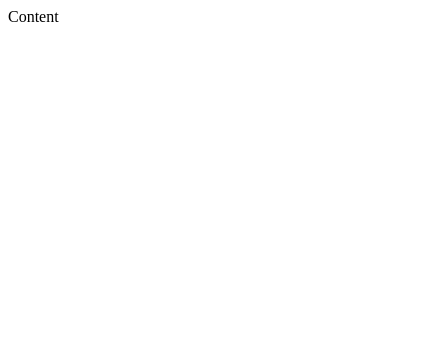
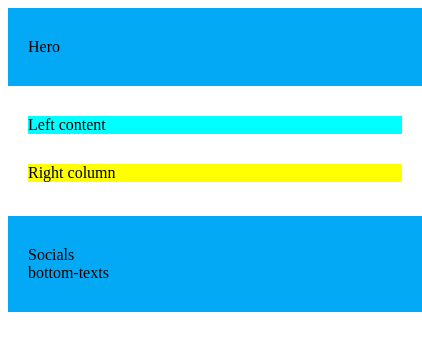
Before and after one commit to R3MIGIJUS/11-Comming-soon, a website: page index.html in a window 390 px wide. Shown: the whole page, 422 px wide, since content can reach past the window. Drawn offline with Linux system fonts and the light colour scheme.

Commit message:
Basic structure

```diff
--- a/css/base/layout.css
+++ b/css/base/layout.css
@@ -0,0 +1,88 @@
+.container {
+    display: inline-block;
+    width: 100%;
+    padding: 20px 0;
+}
+
+.row-small {
+
+    display: inline-block;
+    width: 600px;
+    margin: 0 calc(50% - 300px);
+
+
+}
+
+.row-big {
+
+    display: inline-block;
+    width: 1000px;
+    margin: 0 calc(50% - 500px);
+
+
+}
+
+.right-column {
+    float: right;
+    width: 40%;
+    background-color: yellow;
+
+}
+
+.left-column {
+    float: left;
+    width: 50%;
+    background-color: aqua;
+
+
+}
+
+
+@media (max-width: 1100px) {
+
+.row-big {
+    width: 900px;
+    margin: 0 calc(50% - 450px);
+}
+}
+
+@media (max-width: 960px) {
+
+    .row-big {
+        width:700px;
+        margin: 0 calc(50% - 350px);
+    }
+    }
+
+@media (max-width: 740px){
+
+    .container {
+
+        padding: 30px 20px;
+    }
+    .row-small {
+
+        width: 100%;
+        margin: 0;
+
+    }
+
+    .row-big {
+
+        width: 100%;
+        margin: 0;
+
+
+    }
+    .right-column {
+
+        width: 100%;
+        margin-top: 30px;
+    }
+
+    .left-column {
+
+        width: 100%;
+
+    }
+}
--- a/css/base/variables.css
+++ b/css/base/variables.css
@@ -0,0 +1,5 @@
+:root {
+
+--primary-color: #03A9F5;
+--secondary-color : #EA1E63;
+}
--- a/css/home.css
+++ b/css/home.css
@@ -18,3 +18,13 @@
 
 
 /* Other css style like (h1, p, and other) */
+
+.primary {
+   background-color: var(--primary-color);
+
+}
+
+.secondary {
+    background-color: var(--secondary-color);
+
+ }
--- a/index.html
+++ b/index.html
@@ -8,6 +8,32 @@
     <link rel="stylesheet" href="./css/home.css">
 </head>
 <body>
-    Content
+    <div class="container hero primary">
+        <div class="row-small">
+            Hero
+        </div>
+    </div>
+
+    <main class="container">
+        <div class="left-column">
+            Left content
+        </div>
+
+        <div class="right-column">
+            Right column
+
+        </div>
+    </main>
+
+    <footer class="container primary">
+        <div class="row-big socials">
+            Socials
+        </div>
+
+        <div class="row-small bottom-texts">
+
+            bottom-texts
+        </div>
+    </footer>
 </body>
 </html>
```
